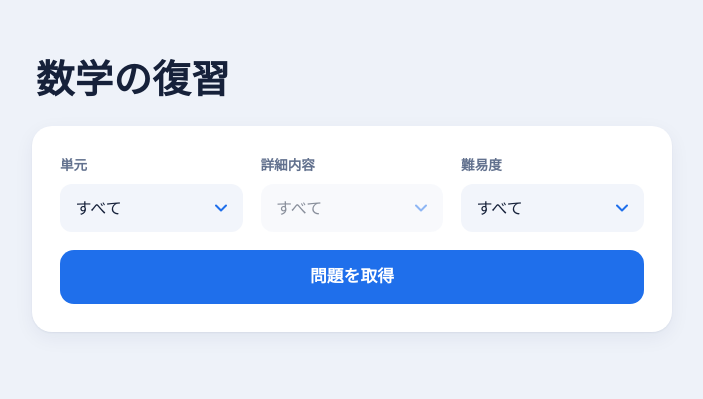
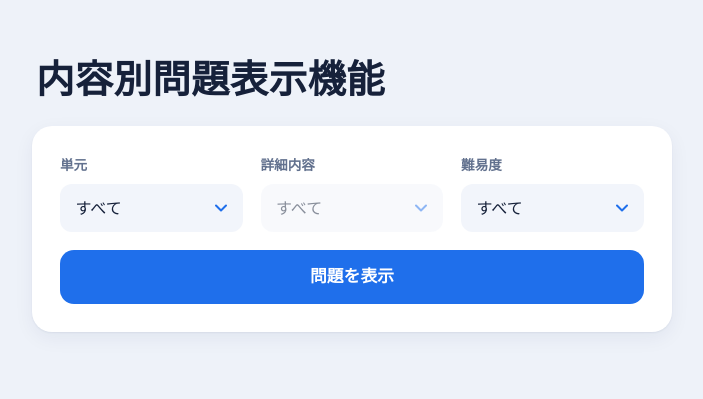
Before and after one commit to nogutchiy0926/math-review-system, a plain HTML site: page index.html in a window 1280 px wide. Shown: the whole page, without its empty margins (288-991 px from the left). Drawn offline with Linux system fonts and the light colour scheme.

Commit message:
Update index.html

```diff
--- a/index.html
+++ b/index.html
@@ -4,13 +4,13 @@
 <meta charset="UTF-8">
 <meta name="viewport" content="width=device-width, initial-scale=1, viewport-fit=cover">
 <meta name="theme-color" content="#eef2f9">
-<title>高校数学 復習問題</title>
+<title>高校数学</title>
 <link rel="stylesheet" href="style.css?v=4">
 </head>
 <body>
 <main>
   <header class="site-head">
-    <h1>数学の復習</h1>
+    <h1>内容別問題表示機能</h1>
   </header>
 
   <section id="setup" class="card" aria-label="出題条件">
@@ -24,7 +24,7 @@
       <label class="field">難易度
         <select id="difficulty-select" disabled></select>
       </label>
-      <button type="submit" id="fetch-btn" disabled>問題を取得</button>
+      <button type="submit" id="fetch-btn" disabled>問題を表示</button>
     </form>
   </section>
 
```
